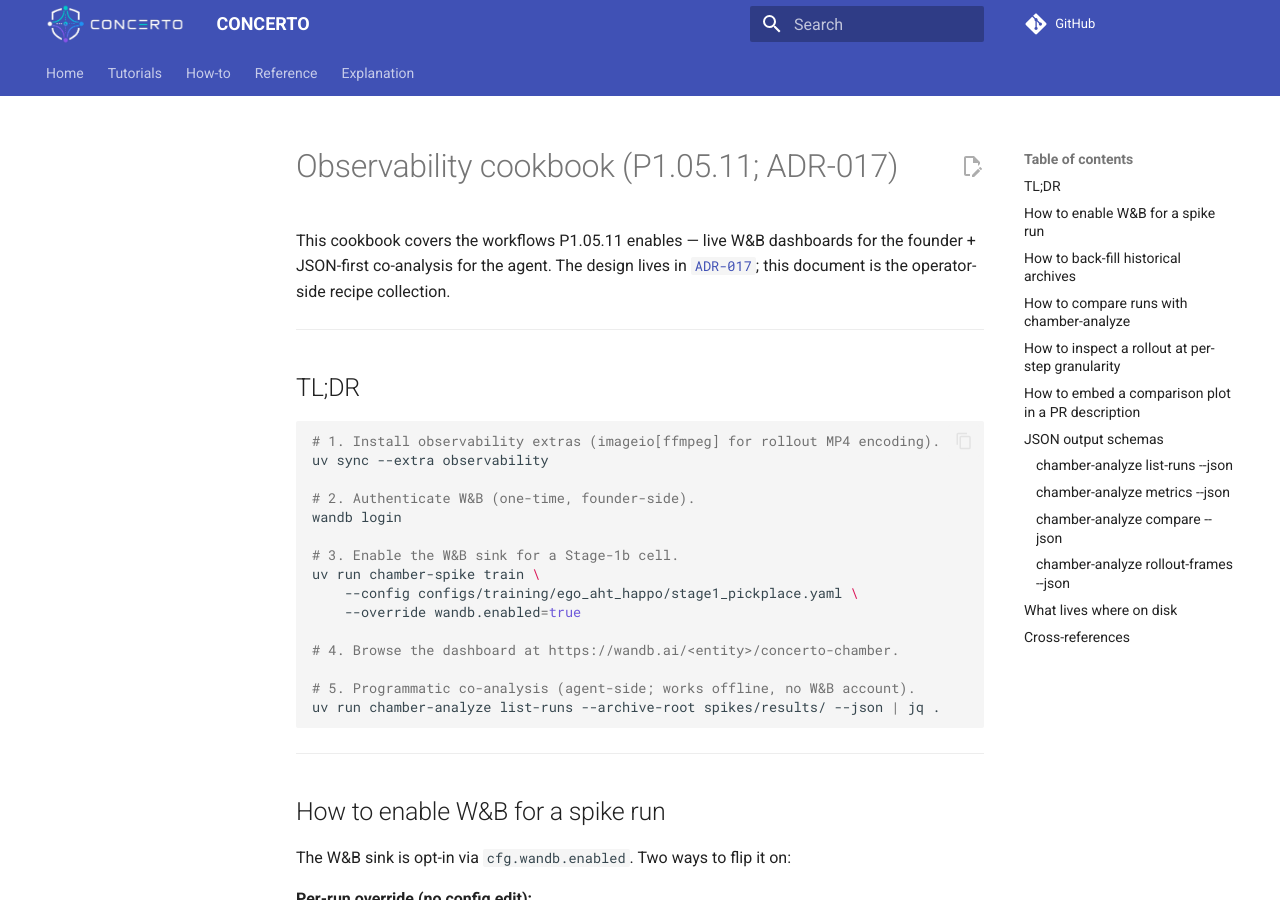
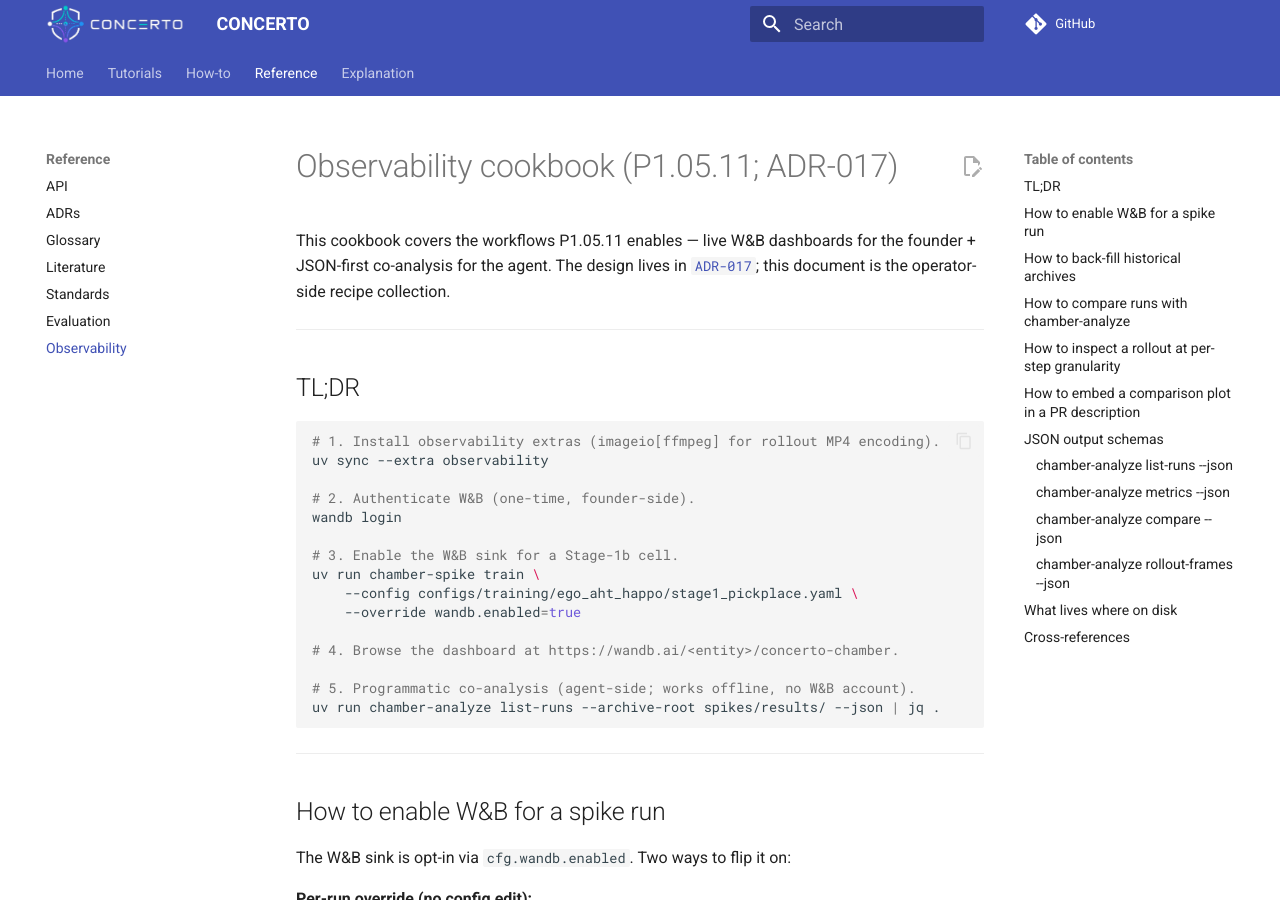
Before and after one commit to fsafaei/concerto, an MkDocs documentation site: the page built from docs/observability.md, in a window 1280 px wide and 900 px high. Built offline with MkDocs 1.6.1 and Material for MkDocs 9.7.7, drawn with Linux system fonts in a browser that asks for light colours; comment, search, counter and statistics services are not loaded; some of the changed lines change nothing that is shown.

Commit message:
docs(observability): fix mkdocs --strict link resolution + add to nav (P1.05.11)
CI mkdocs --strict failed on docs/observability.md with 4 unresolved
link warnings: the cookbook's relative ADR links (`../adr/ADR-NNN.md`)
point outside the docs/ tree, so mkdocs can't resolve them against
files in its build root.

Fix: switch to the GitHub-URL convention already used by
docs/reference/adrs.md for adr/ references. Three ADRs link out
(ADR-017, ADR-002, ADR-016); all four occurrences converted to
https://github.com/fsafaei/concerto/blob/main/adr/<file>.md.

Also: add Observability to mkdocs.yml nav under Reference: between
Evaluation and the Explanation section. Resolves the silent INFO line
about observability.md not being in nav configuration (not a strict-
mode warning, but worth fixing for discoverability).

Local `uv run mkdocs build --strict` now passes:
  INFO -  Documentation built in 5.66 seconds
(One remaining nav-omission INFO is for explanation/_assets/...md,
pre-existing on main and unrelated to this slice.)

Follow-up to PR #189 / commit 5a756b0.

Signed-off-by: fsafaei <cooperative.physical.ai@gmail.com>

```diff
--- a/docs/observability.md
+++ b/docs/observability.md
@@ -2,7 +2,7 @@
 
 This cookbook covers the workflows P1.05.11 enables — live W&B dashboards
 for the founder + JSON-first co-analysis for the agent. The design lives
-in [`ADR-017`](../adr/ADR-017-observability-and-experiment-tracking.md);
+in [`ADR-017`](https://github.com/fsafaei/concerto/blob/main/adr/ADR-017-observability-and-experiment-tracking.md);
 this document is the operator-side recipe collection.
 
 ---
@@ -250,9 +250,9 @@
 
 ## Cross-references
 
-- [ADR-017 — Observability and experiment tracking](../adr/ADR-017-observability-and-experiment-tracking.md) — design & rationale.
-- [ADR-002 — RL framework](../adr/ADR-002-rl-framework.md) §Decisions — the structured-logging contract this slice extends.
-- [ADR-016 — SpikeRun envelope schema](../adr/ADR-016-spike-run-schema.md) — the wire-format archive shape (NOT changed by P1.05.11).
+- [ADR-017 — Observability and experiment tracking](https://github.com/fsafaei/concerto/blob/main/adr/ADR-017-observability-and-experiment-tracking.md) — design & rationale.
+- [ADR-002 — RL framework](https://github.com/fsafaei/concerto/blob/main/adr/ADR-002-rl-framework.md) §Decisions — the structured-logging contract this slice extends.
+- [ADR-016 — SpikeRun envelope schema](https://github.com/fsafaei/concerto/blob/main/adr/ADR-016-spike-run-schema.md) — the wire-format archive shape (NOT changed by P1.05.11).
 - `src/concerto/training/logging.py` — `RunContext`, `bind_run_logger`, `log_scalars`, `log_eval`, `make_wandb_run_sink`.
 - `src/chamber/observability/rollout_recorder.py` — `RolloutRecorder`.
 - `src/chamber/cli/analyze.py` — `chamber-analyze`.
--- a/mkdocs.yml
+++ b/mkdocs.yml
@@ -64,6 +64,7 @@
       - Literature: reference/literature.md
       - Standards: reference/standards.md
       - Evaluation: reference/evaluation.md
+      - Observability: observability.md
   - Explanation:
       - Why heterogeneous AHT?: explanation/why-aht.md
       - Why fork ManiSkill v3?: explanation/why-maniskill.md
```
